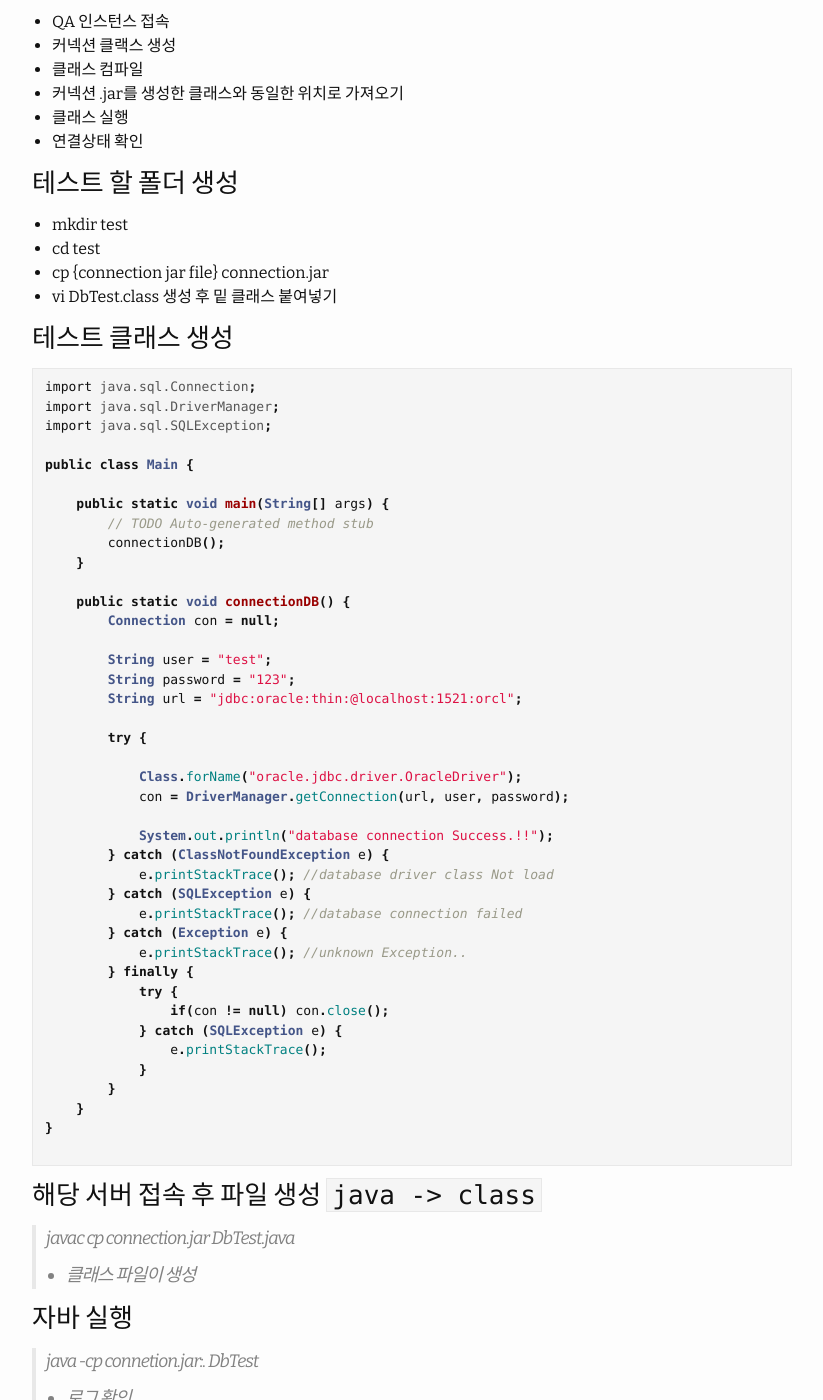
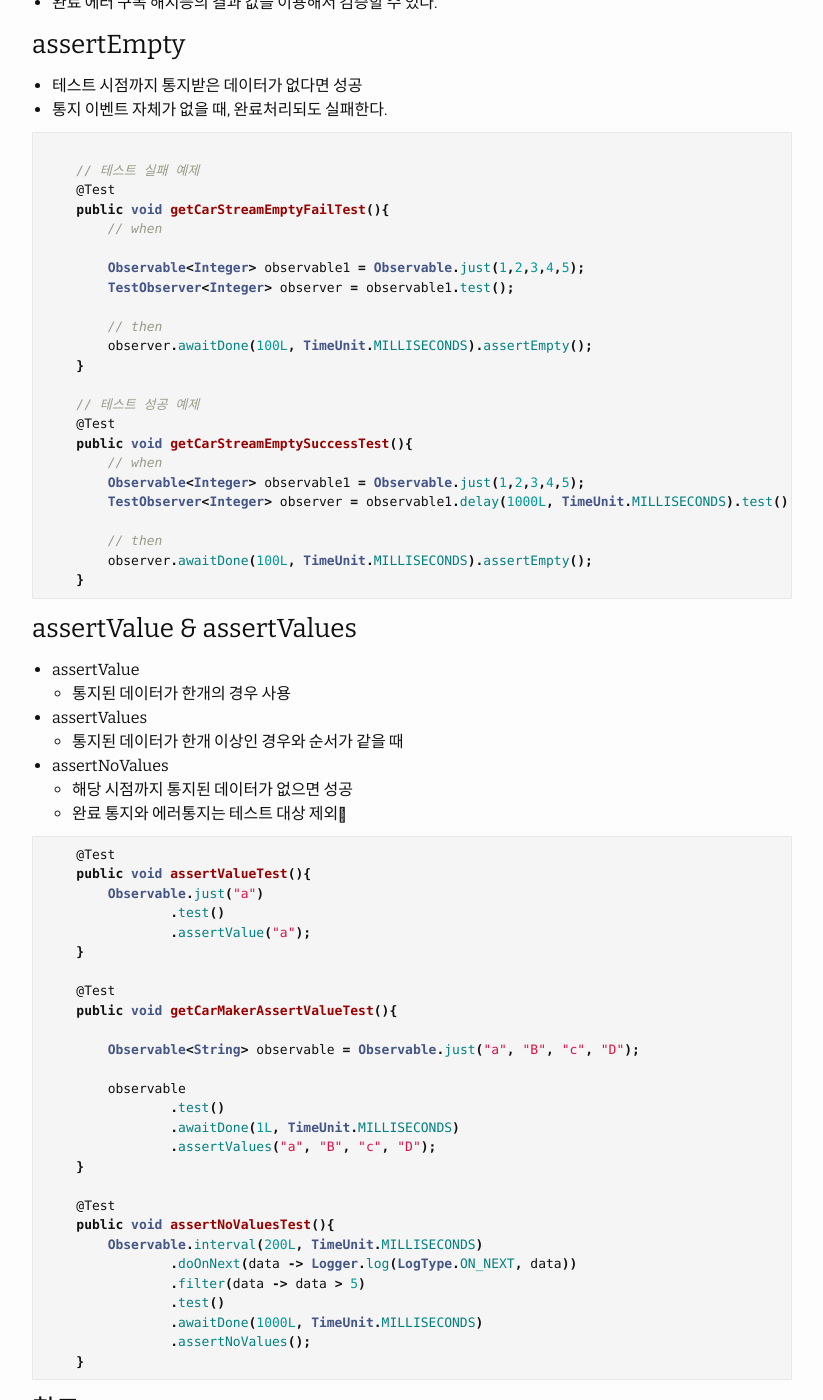
Before and after one commit to HWANGJEONGHYEON1/HWANGJEONGHYEON1.github.io, a Jekyll site: the page built from _posts/2021-08-25-각 환경별 배포테스트.md, in a window 1280 px wide and 1400 px high, scrolled down 345 px. Shown: the whole window, without its empty margins (228-1051 px from the left). Built offline with Jekyll 4.4.1, drawn with Linux system fonts in a browser that asks for light colours; comment, search, counter and statistics services are not loaded; some of the changed text lies outside the part shown.

Commit message:
[docs] RxJava study

````diff
--- a/_posts/2021-08-25-각 환경별 배포테스트.md
+++ b/_posts/2021-08-25-각 환경별 배포테스트.md
@@ -1,84 +1,94 @@
 ---
 layout: post
 title:  "환경별 디비 테스트"
-date:   2021-08-25 23:20
-categories: deploy, db
-tags: [deploy, db]
+date:   2021-08-26 00:20
+categories: book, webflux
+tags: [reactprogramming]
 ---
 
-## 환경별 디비 연결 되었는지 확인하는 방법
-> 회사 프로세스는 local -> dev -> qa -> stg -> prod 환경인대, QA에서 분리되어있던 디비가 통합되는 경우가 발생, 그래서 설정 파일을 변경 후 배포를 하려하니,
-실제 QA서버에서 디비가 연동되는지 확인하고 배포해야하기 때문에 공부하게 되었다.
+## RxJava7
 
-### 순서
-- QA 인스턴스 접속
-- 커넥션 클랙스 생성
-- 클래스 컴파일
-- 커넥션 .jar를 생성한 클래스와 동일한 위치로 가져오기
-- 클래스 실행
-- 연결상태 확인
+### TestSubscriber / TestObserver
+- 테스트 용도로 사용되는 소비자 클래스
+- assertXXX로 데이터 검증
+- awaitXXX 함수를 이용해서 지정된 시간동안 대기하거나 완료 또는 에러 이벤트가 발생할 때까지 대기할 수 있다.
+- 완료 에러 구독 해지등의 결과 값을 이용해서 검증할 수 있다.
 
-### 테스트 할 폴더 생성
-- mkdir test
-- cd test
-- cp {connection jar file} connection.jar
-- vi DbTest.class 생성 후 밑 클래스 붙여넣기
-
-### 테스트 클래스 생성
+### assertEmpty
+- 테스트 시점까지 통지받은 데이터가 없다면 성공
+- 통지 이벤트 자체가 없을 때, 완료처리되도 실패한다.
 
 ```java
-import java.sql.Connection;
-import java.sql.DriverManager;
-import java.sql.SQLException;
 
-public class Main {
+    // 테스트 실패 예제
+    @Test
+    public void getCarStreamEmptyFailTest(){
+        // when
 
-    public static void main(String[] args) {
-        // TODO Auto-generated method stub
-        connectionDB();
+        Observable<Integer> observable1 = Observable.just(1,2,3,4,5);
+        TestObserver<Integer> observer = observable1.test();
+
+        // then
+        observer.awaitDone(100L, TimeUnit.MILLISECONDS).assertEmpty();
     }
 
-    public static void connectionDB() {
-        Connection con = null;
+    // 테스트 성공 예제
+    @Test
+    public void getCarStreamEmptySuccessTest(){
+        // when
+        Observable<Integer> observable1 = Observable.just(1,2,3,4,5);
+        TestObserver<Integer> observer = observable1.delay(1000L, TimeUnit.MILLISECONDS).test();
 
-        String user = "test";
-        String password = "123";
-        String url = "jdbc:oracle:thin:@localhost:1521:orcl";
-
-        try {
-
-            Class.forName("oracle.jdbc.driver.OracleDriver");
-            con = DriverManager.getConnection(url, user, password);
-
-            System.out.println("database connection Success.!!");
-        } catch (ClassNotFoundException e) {
-            e.printStackTrace(); //database driver class Not load
-        } catch (SQLException e) {
-            e.printStackTrace(); //database connection failed
-        } catch (Exception e) {
-            e.printStackTrace(); //unknown Exception..
-        } finally {
-            try {
-                if(con != null) con.close();
-            } catch (SQLException e) {
-                e.printStackTrace();
-            }
-        }
+        // then
+        observer.awaitDone(100L, TimeUnit.MILLISECONDS).assertEmpty();
     }
-}
-
 ```
 
-### 해당 서버 접속 후 파일 생성 `java -> class`
-> javac cp connection.jar DbTest.java
-- 클래스 파일이 생성
+### assertValue & assertValues
+- assertValue
+    - 통지된 데이터가 한개의 경우 사용
+- assertValues
+    - 통지된 데이터가 한개 이상인 경우와 순서가 같을 때
+- assertNoValues
+    - 해당 시점까지 통지된 데이터가 없으면 성공
+    - 완료 통지와 에러통지는 테스트 대상 제외
 
-### 자바 실행
-> java -cp connetion.jar:. DbTest
-- 로그 확인
+```java
+    @Test
+    public void assertValueTest(){
+        Observable.just("a")
+                .test()
+                .assertValue("a");
+    }
+
+    @Test
+    public void getCarMakerAssertValueTest(){
+
+        Observable<String> observable = Observable.just("a", "B", "c", "D");
+
+        observable
+                .test()
+                .awaitDone(1L, TimeUnit.MILLISECONDS)
+                .assertValues("a", "B", "c", "D");
+    }
+
+    @Test
+    public void assertNoValuesTest(){
+        Observable.interval(200L, TimeUnit.MILLISECONDS)
+                .doOnNext(data -> Logger.log(LogType.ON_NEXT, data))
+                .filter(data -> data > 5)
+                .test()
+                .awaitDone(1000L, TimeUnit.MILLISECONDS)
+                .assertNoValues();
+    }
+```
+
+
+
+
 
 
 
 
 ### 참고
-* <https://ktko.tistory.com/entry/Java-DB-연동하기Oracle [KTKO 개발 블로그와 여행 일기]>
+* <https://www.inflearn.com/course/%EC%9E%90%EB%B0%94-%EB%A6%AC%EC%95%A1%ED%8B%B0%EB%B8%8C%ED%94%84%EB%A1%9C%EA%B7%B8%EB%9E%98%EB%B0%8D-2/lecture/53333?tab=curriculum>
````
Also changed, not shown: _posts/2021-08-26-스프링 RxJava-7.md (added, +393 -0 lines).
